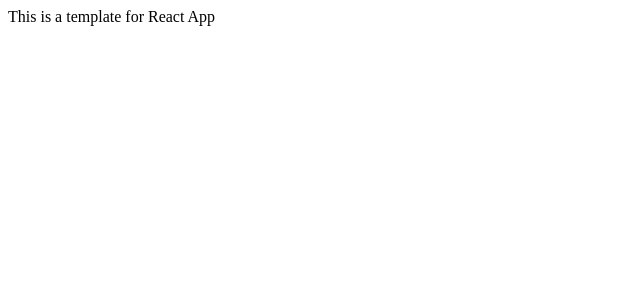
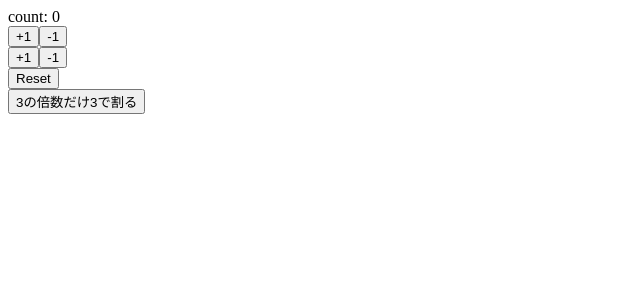
Before and after one commit to yuta519/osiete-osint, a React (Create React App) app in the folder frontend/: page / in a window 1280 px wide. Shown: the top 300 px of the page, without its empty margins (0-640 px from the left). Built offline with nearby package versions, Linux system fonts and the light colour scheme.

Commit message:
learn react-hook useState

```diff
--- a/frontend/src/App.js
+++ b/frontend/src/App.js
@@ -1,9 +1,33 @@
+import React, { useState} from 'react'
 
 const App = ()  => {
+  const [count, setCount] = useState(0)
+  const increment = () => setCount(count+1)
+  const decrement = () => setCount(count-1)
+  const increment2 = () => setCount(previousCount => previousCount+1)
+  const decrement2 = () => setCount(previousCount => previousCount-1)
+  const reset = () => setCount(currentCount => currentCount=0)
+  const waru = () => setCount(currentCount =>
+    currentCount%3===0 ? currentCount/3: currentCount)
+
   return (
-    <div>
-      This is a template for React App
-    </div>
+    <>
+      <div>count: {count}</div>
+      <div>
+        <button onClick={increment}>+1</button>
+        <button onClick={decrement}>-1</button>
+      </div>
+      <div>
+        <button onClick={increment2}>+1</button>
+        <button onClick={decrement2}>-1</button>
+      </div>
+      <div>
+        <button onClick={reset}>Reset</button>
+      </div>
+      <div>
+        <button onClick={waru}>3の倍数だけ3で割る</button>
+      </div>
+    </>
   )
 }
 
```
